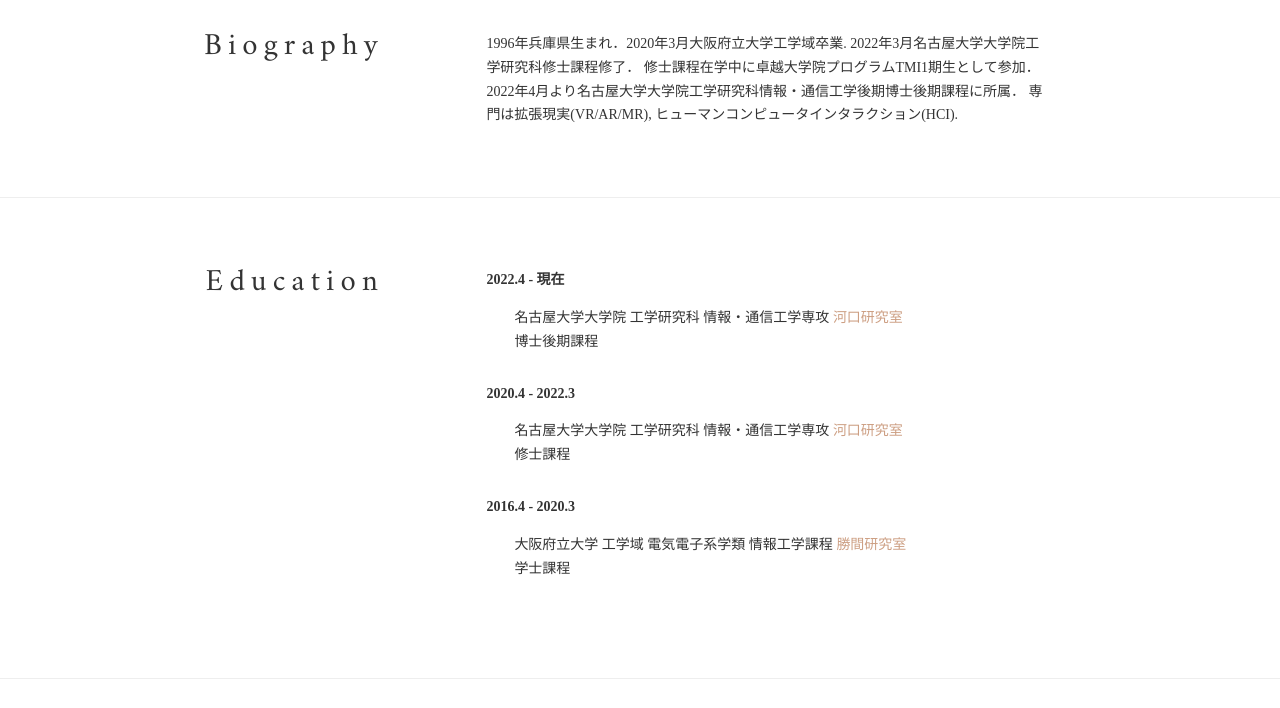
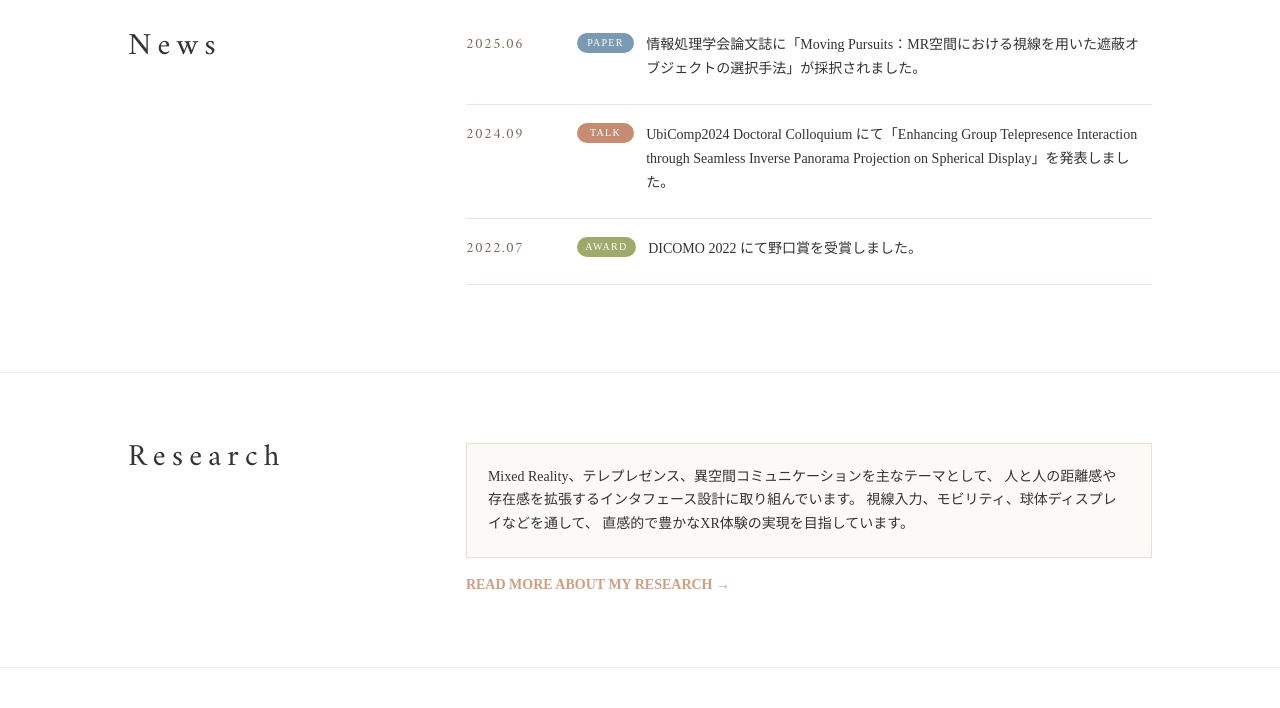
Before and after one commit to linchery/linchery.github.io, a plain HTML site: page index.html in a window 1280 px wide. Shown: the part 950-1658 px from the top of the page. Drawn offline with nearby package versions, Linux system fonts and the light colour scheme.

Commit message:
Refresh home and profile pages

```diff
--- a/assets/css/top.css
+++ b/assets/css/top.css
@@ -236,6 +236,88 @@
     font-size: 0.95em;
 }
 
+.news-list {
+    display: grid;
+    gap: 1.2em;
+}
+
+.news-entry {
+    display: grid;
+    gap: 0.45em;
+    padding-bottom: 1.2em;
+    border-bottom: 1px solid #ece5dd;
+}
+
+.news-date {
+    font-family: 'Amiri', serif;
+    font-size: 1.05em;
+    letter-spacing: .08em;
+    color: #7b6a5c;
+}
+
+.news-body {
+    display: flex;
+    align-items: flex-start;
+    gap: 0.9em;
+}
+
+.news-body p {
+    flex: 1;
+}
+
+.news-badge {
+    display: inline-flex;
+    align-items: center;
+    justify-content: center;
+    min-width: 5.6em;
+    padding: 0.28em 0.8em;
+    border-radius: 999px;
+    font-size: 0.72em;
+    letter-spacing: .12em;
+    text-transform: uppercase;
+    color: #fff;
+    line-height: 1.4;
+}
+
+.badge-paper {
+    background: #7b99b3;
+}
+
+.badge-talk {
+    background: #c58b73;
+}
+
+.badge-award {
+    background: #9ea96b;
+}
+
+.home-summary-card,
+.publication-pick {
+    border: 1px solid #e7dfd8;
+    background: #fcfaf7;
+    padding: 1.5em;
+}
+
+.publication-picks {
+    display: grid;
+    gap: 1em;
+}
+
+.publication-meta {
+    margin-bottom: 0.55em;
+    font-family: 'Amiri', serif;
+    letter-spacing: .08em;
+    color: #8a7666;
+}
+
+.home-linkline {
+    margin-top: 1.1em;
+}
+
+.home-linkline a {
+    font-weight: 600;
+}
+
 @media screen and (orientation: landscape) {
     .header_top {
         height:auto !important;
@@ -280,6 +362,43 @@
         padding-top: 7.5rem;
         padding-bottom: 0.25rem;
     }
+
+    .contents .area {
+        display: grid;
+        grid-template-columns: minmax(180px, 28%) minmax(0, 1fr);
+        column-gap: 5%;
+        align-items: start;
+    }
+
+    .area .midashi {
+        border-left: none;
+        margin-left: 0;
+        padding-left: 0;
+        width: auto;
+        padding-right: 0;
+        text-align: left;
+    }
+
+    .area .midashi h2 {
+        width: 100%;
+        max-width: none;
+    }
+
+    .item {
+        padding: 0;
+        width: auto;
+        float: none;
+        padding-left: 0;
+    }
+
+    .news-entry {
+        grid-template-columns: 7.5em 1fr;
+        align-items: start;
+    }
+
+    .news-body {
+        padding-top: 0.1em;
+    }
 }
 
 .header-page + #wrap .contents,
@@ -291,10 +410,6 @@
 @media screen and (min-width:768px) and (min-height:900px) {
     .header_top .mainimg span {
         padding-top: 95%;
-    }
-
-    .contents .area {
-        display: flex;
     }
 }
 
@@ -334,12 +449,7 @@
         left: -60%;
     } */
     .area .midashi {
-        border-left: none;
-        margin-left: 0;
-        padding-left: 0;
-        width: 30%;
-        padding-right:5%;
-        text-align: right;
+        width: auto;
     }
     .area .midashi h2 {
         font-size: 2.2em;
@@ -356,15 +466,6 @@
     }
     .contents {position: relative;}
 
-    .midashi {
-        float:left;
-    }
-    .item {
-        padding:0;
-        width: 60%;
-        float: left;
-        padding-left: 5%;
-    }
 }
 
 @media screen and (min-width:1200px) and (max-height:900px) {
--- a/assets/js/site.js
+++ b/assets/js/site.js
@@ -9,6 +9,7 @@ const SITE_CONFIG = {
   },
   navItems: [
     { key: "home", href: "index.html", label: "HOME" },
+    { key: "profile", href: "profile.html", label: "PROFILE" },
     { key: "research", href: "research.html", label: "RESEARCH" },
     { key: "publication", href: "publication.html", label: "PUBLICATION" },
     { key: "special", href: "special.html", label: "SPECIAL" },
@@ -54,6 +55,7 @@ const SITE_CONFIG = {
 };
 
 const PAGE_TITLE_DECORATIONS = {
+  profile: "title_deco_green",
   research: "title_deco_blue",
   publication: "title_deco_pink",
   special: "title_deco_green",
--- a/index.html
+++ b/index.html
@@ -7,6 +7,16 @@
   <link rel="stylesheet" href="assets/css/style.css"/>
   <link rel="stylesheet" href="assets/css/top.css"/>
   <link rel="stylesheet" href="assets/css/menu.css"/>
+  <style>
+    .home-news .midashi,
+    .home-news .midashi h2,
+    .home-research .midashi,
+    .home-research .midashi h2,
+    .home-publications .midashi,
+    .home-publications .midashi h2 {
+      text-align: left;
+    }
+  </style>
   <script defer src="assets/js/site.js"></script>
   <script defer src="assets/js/top.js"></script>
 </head>
@@ -15,64 +25,84 @@
 <div data-site-menu></div>
 <div data-site-header></div>
 
-<!-- Wrapper -->
 <div id="wrap">
-  <!-- Main -->
   <main class="main">
     <article class="contents">
 
-      <!-- Biography -->
-      <section class="area biography">
+      <section class="area home-news">
         <div class="midashi">
-            <h2 class="on"><span>Biography</span></h2>
+          <h2 class="on"><span>News</span></h2>
         </div>
         <div class="item">
-          <p>
-            1996年兵庫県生まれ．2020年3月大阪府立大学工学域卒業.
-            2022年3月名古屋大学大学院工学研究科修士課程修了．
-            修士課程在学中に卓越大学院プログラムTMI1期生として参加．
-            2022年4月より名古屋大学大学院工学研究科情報・通信工学後期博士後期課程に所属．
-            専門は拡張現実(VR/AR/MR), ヒューマンコンピュータインタラクション(HCI).
-          </p>
+          <div class="news-list">
+            <article class="news-entry">
+              <p class="news-date">2025.06</p>
+              <div class="news-body">
+                <span class="news-badge badge-paper">Paper</span>
+                <p>情報処理学会論文誌に「Moving Pursuits：MR空間における視線を用いた遮蔽オブジェクトの選択手法」が採択されました。</p>
+              </div>
+            </article>
+
+            <article class="news-entry">
+              <p class="news-date">2024.09</p>
+              <div class="news-body">
+                <span class="news-badge badge-talk">Talk</span>
+                <p>UbiComp2024 Doctoral Colloquium にて「Enhancing Group Telepresence Interaction through Seamless Inverse Panorama Projection on Spherical Display」を発表しました。</p>
+              </div>
+            </article>
+
+            <article class="news-entry">
+              <p class="news-date">2022.07</p>
+              <div class="news-body">
+                <span class="news-badge badge-award">Award</span>
+                <p>DICOMO 2022 にて野口賞を受賞しました。</p>
+              </div>
+            </article>
+          </div>
         </div>
       </section>
 
-      <!-- Education -->
-      <section class="area education">
+      <section class="area home-research">
         <div class="midashi">
-            <h2 class="on"><span>Education</span></h2>
+          <h2 class="on"><span>Research</span></h2>
         </div>
         <div class="item">
-          <dl>
-            <dt>2022.4 - 現在</dt>
-            <dd>
-              <p>名古屋大学大学院 工学研究科 情報・通信工学専攻
-                <a href="http://www.ucl.nuee.nagoya-u.ac.jp/">河口研究室</a><br>
-                <b>博士後期課程</b>
-              </p>
-            </dd>
+          <div class="home-summary-card">
+            <p>
+              Mixed Reality、テレプレゼンス、異空間コミュニケーションを主なテーマとして、
+              人と人の距離感や存在感を拡張するインタフェース設計に取り組んでいます。
+              視線入力、モビリティ、球体ディスプレイなどを通して、
+              直感的で豊かなXR体験の実現を目指しています。
+            </p>
+          </div>
+          <p class="home-linkline"><a href="research.html">READ MORE ABOUT MY RESEARCH →</a></p>
+        </div>
+      </section>
 
-            <dt>2020.4 - 2022.3</dt>
-            <dd>
-              <p>名古屋大学大学院 工学研究科 情報・通信工学専攻
-                <a href="http://www.ucl.nuee.nagoya-u.ac.jp/">河口研究室</a><br>
-                <b>修士課程</b>
-            </dd>
-
-            <dt>2016.4 - 2020.3</dt>
-            <dd>
-              <p>大阪府立大学 工学域 電気電子系学類 情報工学課程
-                <a>勝間研究室</a>
-                <br>
-                <b>学士課程</b>
-              </p>
-            </dd>
-          </dl>
+      <section class="area home-publications">
+        <div class="midashi">
+          <h2 class="on"><span>Publications</span></h2>
+        </div>
+        <div class="item">
+          <div class="publication-picks">
+            <article class="publication-pick">
+              <p class="publication-meta">情報処理学会論文誌, 2025</p>
+              <p>Moving Pursuits：MR空間における視線を用いた遮蔽オブジェクトの選択手法</p>
+            </article>
+            <article class="publication-pick">
+              <p class="publication-meta">UbiComp 2024 Doctoral Colloquium, 2024</p>
+              <p>Enhancing Group Telepresence Interaction through Seamless Inverse Panorama Projection on Spherical Display</p>
+            </article>
+            <article class="publication-pick">
+              <p class="publication-meta">HCI International 2023 Poster, 2023</p>
+              <p>Mobility Link XR: Interspace Interaction System in Electric Wheelchair</p>
+            </article>
+          </div>
+          <p class="home-linkline"><a href="publication.html">VIEW ALL PUBLICATIONS →</a></p>
         </div>
       </section>
     </article>
   </main>
-
 
   <div data-site-social></div>
   <div data-site-footer></div>
```
Also changed, not shown: profile.html (added, +219 -0 lines), publication.html (+28 -0 lines), 1 other file.
